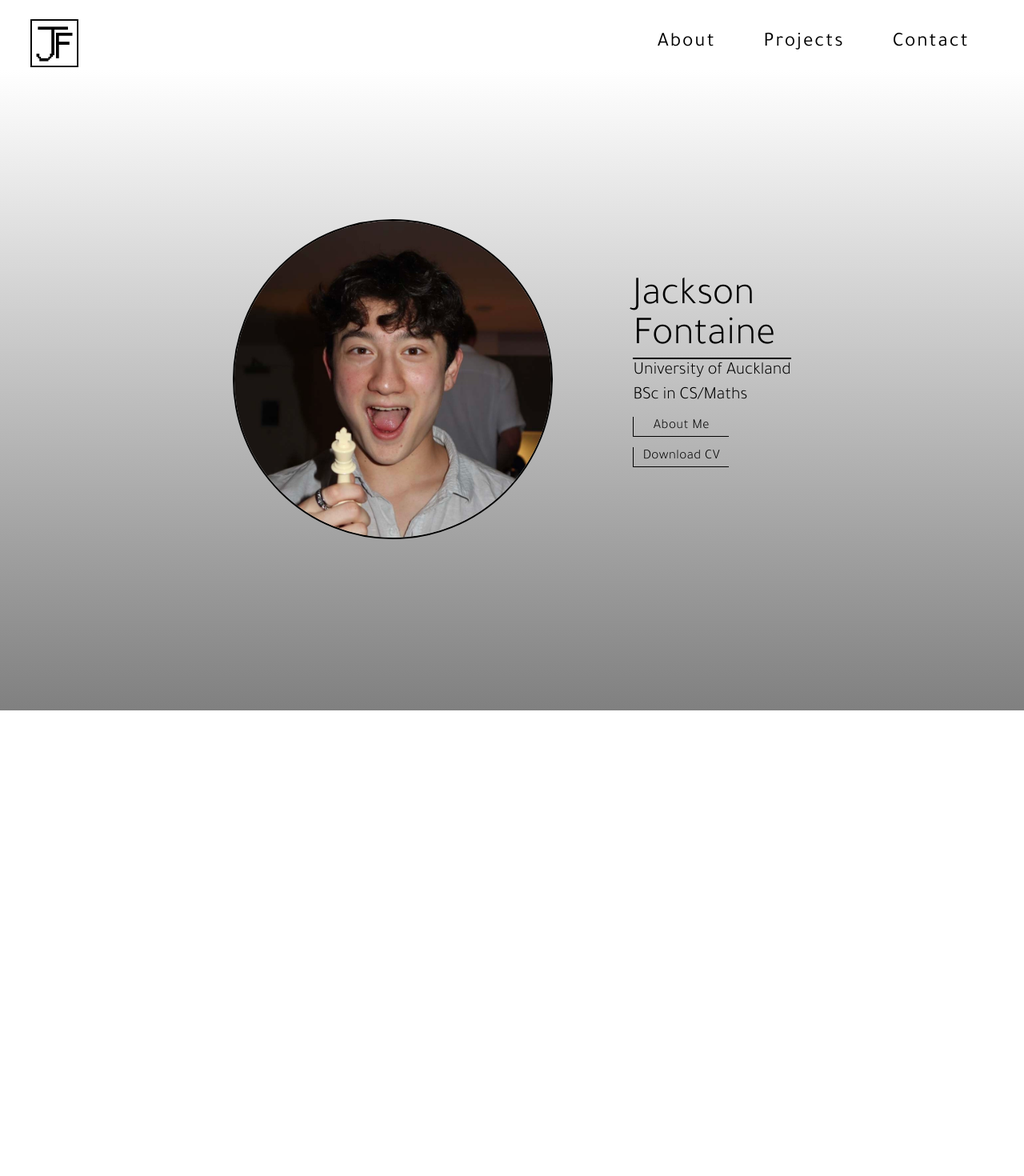
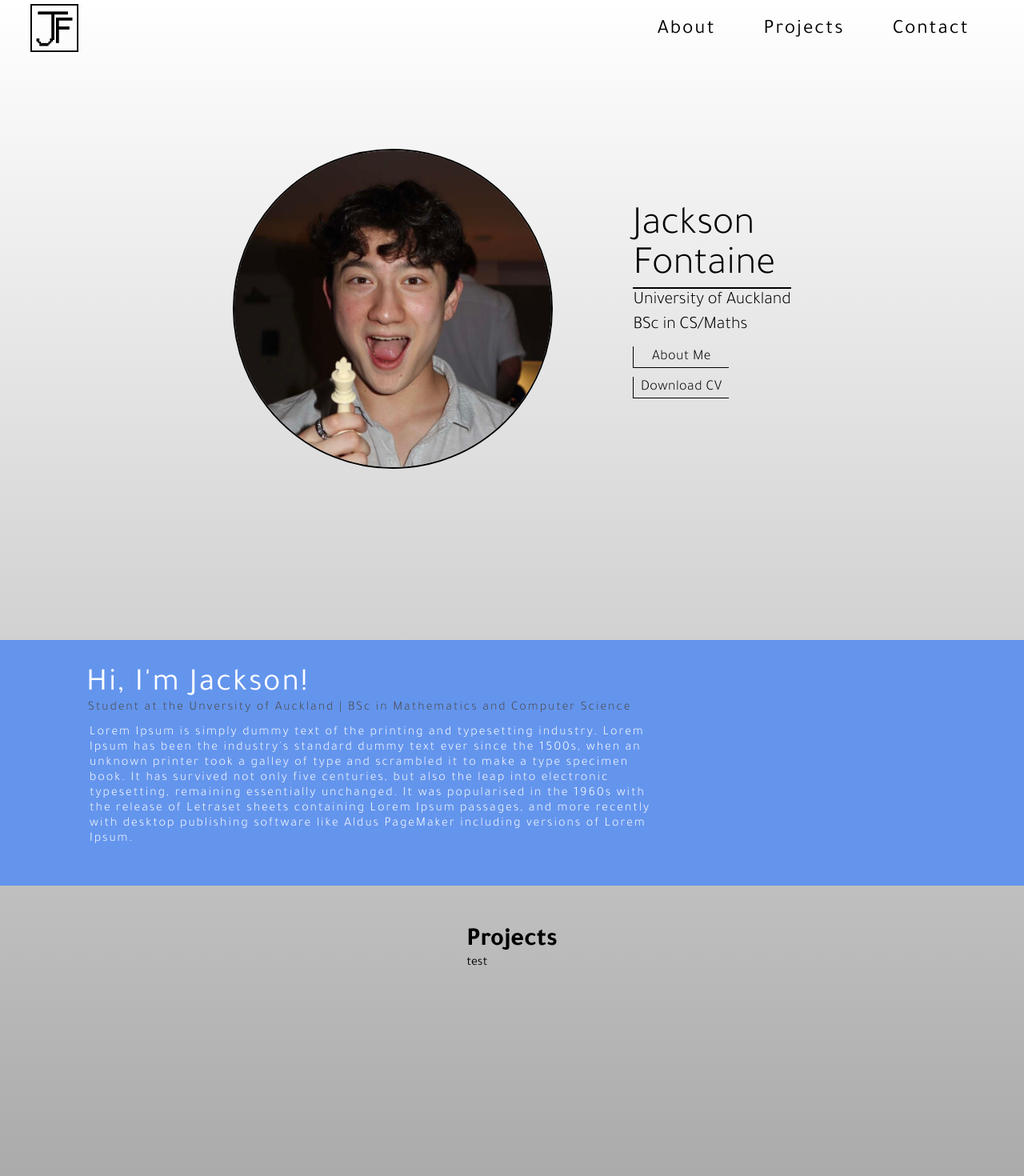
Before and after one commit to spartanjax/jf_portfolio, a React (Vite) app: page / in a window 1280 px wide. Shown: the top 1470 px of the page at 80% size. Before the commit the page ends 888 px from the top, so only its background shows below. Built offline with nearby package versions, Linux system fonts and the light colour scheme.

Commit message:
About Me, Functionality
Added about me section.

Added functionality to buttons.

```diff
--- a/package.json
+++ b/package.json
@@ -11,7 +11,8 @@
   },
   "dependencies": {
     "react": "^18.3.1",
-    "react-dom": "^18.3.1"
+    "react-dom": "^18.3.1",
+    "react-scroll": "^1.9.2"
   },
   "devDependencies": {
     "@eslint/js": "^9.17.0",
--- a/src/App.jsx
+++ b/src/App.jsx
@@ -1,12 +1,16 @@
 import React from 'react'
 import Navbar from './Components/Navbar/Navbar'
 import Hero from './Components/Hero/Hero'
+import About from './Components/About Me/about'
+import Projects from './Components/Projects/projects'
 
 const App = () => {
   return (
     <div>
         <Navbar/>
         <Hero/>
+        <About/>
+        <Projects/>
     </div>
   )
 }
--- /dev/null
+++ b/src/Components/About Me/about.css
@@ -0,0 +1,57 @@
+.about {
+    background-color:cornflowerblue;
+    left: 0;
+}
+
+.about .container{
+    display: flex;
+    flex-direction: column;
+    justify-content: center;
+    align-items: left;
+    padding: 1rem;
+    top: 0;
+    left: 0;
+    width: 90%;
+    margin-left: 5%;
+}
+
+.about h1 {
+    color: white;
+    font-size: 2.5rem;
+    text-align: left;
+    padding: 1rem;
+    font-weight: 400;
+    letter-spacing: 2px;
+    margin-left: 12px;
+}
+
+.about h3 {
+    color: rgb(75, 74, 74);
+    font-size: 1rem;
+    text-align: left;
+    font-weight: 300;
+    letter-spacing: 2px;
+    margin-left: 30px;
+    margin-top: -20px;
+}
+
+.about .blurb {
+    display: flex;
+    flex-direction: row;
+    justify-content: space-between;
+    align-items: left;
+    padding: 1rem;
+    top: 0;
+    left: 0;
+    margin-top: -20px;
+    width: 70%;
+}
+
+.about .blurb p{
+    color: white;
+    font-size: 1rem;
+    text-align: left;
+    padding: 1rem;
+    font-weight: 300;
+    letter-spacing: 2px;
+}
--- /dev/null
+++ b/src/Components/About Me/about.jsx
@@ -0,0 +1,18 @@
+import React from 'react'
+import './about.css'
+
+const about = () => {
+  return (
+    <div className="about">
+        <div className="container">
+            <h1>Hi, I'm Jackson!</h1>
+            <h3>Student at the Unversity of Auckland | BSc in Mathematics and Computer Science</h3>
+            <div className='blurb'>
+                <p>Lorem Ipsum is simply dummy text of the printing and typesetting industry. Lorem Ipsum has been the industry's standard dummy text ever since the 1500s, when an unknown printer took a galley of type and scrambled it to make a type specimen book. It has survived not only five centuries, but also the leap into electronic typesetting, remaining essentially unchanged. It was popularised in the 1960s with the release of Letraset sheets containing Lorem Ipsum passages, and more recently with desktop publishing software like Aldus PageMaker including versions of Lorem Ipsum.</p>
+            </div>
+        </div>
+    </div>
+  )
+}
+
+export default about
--- a/src/Components/Hero/Hero.css
+++ b/src/Components/Hero/Hero.css
@@ -1,7 +1,7 @@
 .hero-container{
     width: 100%;
     min-height: 100vh;
-    background-image: linear-gradient(white, gray);
+    /* background-image: linear-gradient(white, gray); */
     align-items: center;
     display: flex;
     background-position: center;
@@ -52,7 +52,7 @@ hr {
     cursor: pointer;
     font-weight: 300;
     transition: 0.4s ease-in;
-    font-size: 17px;
+    font-size: 18px;
     background: none;
     padding: 2px;
     border: 1px solid black;
--- a/src/Components/Hero/Hero.jsx
+++ b/src/Components/Hero/Hero.jsx
@@ -1,8 +1,21 @@
 import React from 'react'
 import './Hero.css'
+import CV from '../../assets/jf_cv_2025.pdf'
 import heroImg from '../../assets/HeroPhoto/king.jpg'
+import { Link, Element } from 'react-scroll';
 
 const Hero = () => {
+  function download(url) {
+    console.log("test");
+    const a = document.createElement('a');
+    a.href = url;
+    a.download = url.split('/').pop();
+    document.body.appendChild(a);
+    a.click();
+    document.body.removeChild(a);
+  }
+
+
   return (
     <div className='hero-container'>
       <div className='hero-image'>
@@ -13,9 +26,11 @@ const Hero = () => {
             <hr></hr>
             <h2>University of Auckland</h2>
             <h2>BSc in CS/Maths</h2>
-            <button className="btn">About Me</button>
+            <button className="btn">
+              <Link to="about" smooth={true} offset={-150} duration={500}>About Me</Link>
+            </button>
             <br/><br/>
-            <button className="btn">Download CV</button>
+            <button className="btn" onClick={()=>download(CV)}>Download CV</button>
         </div>
     </div>
   )
--- a/src/Components/Navbar/Navbar.css
+++ b/src/Components/Navbar/Navbar.css
@@ -1,13 +1,14 @@
 nav {
     width: 100%;
-    padding: 4px 0;
+    padding: 5px 0;
     top: 0;
     left: 0;
-    margin-top: 20px;
     display: flex;
     align-items: center;
     justify-content: space-between;
-
+    position: fixed;
+    transition: .5s;
+    z-index: 1000;
 }
 
 .logo {
@@ -20,3 +21,8 @@ nav ul li {
     margin: 5px 30px;
     font-size: 25px;
 }
+
+.dark-nav{
+    top: 0;
+    background-color: rgb(38, 150, 94);
+}
--- a/src/Components/Navbar/Navbar.jsx
+++ b/src/Components/Navbar/Navbar.jsx
@@ -1,15 +1,29 @@
 import React from 'react'
 import './Navbar.css'
 import logo from '../../assets/jf_logo.png'
+import { Link, Element } from 'react-scroll';
 
 const Navbar = () => {
+  const [sticky, setSticky] = React.useState(false);
+  React.useEffect(() => {
+    window.addEventListener("scroll", () => {
+      if (window.scrollY > 10) {
+        setSticky(true);
+      } else {
+        setSticky(false);
+      }
+    });
+  }, []);
+
   return (
-    <nav className="container">
-        <img src={logo} alt="JF Logo" className='logo' />
+    <nav className={`container ${sticky? 'dark-nav' : ''}`}>
+        <Link to="hero-container" smooth={true} offset={0} duration={500}>
+          <img src={logo} alt="JF Logo" className='logo' />
+        </Link>
         <ul>
-            <li><button className='navBut'>About</button></li>
-            <li><button className='navBut'>Projects</button></li>
-            <li><button className='navBut'>Contact</button></li>
+            <li><button className='navBut'><Link to="about" smooth={true} offset={-150} duration={500}>About</Link></button></li>
+            <li><button className='navBut'><Link to="projects" smooth={true} offset={-250} duration={500}>Projects</Link></button></li>
+            <li><button className='navBut'><Link to="about" smooth={true} offset={-100} duration={500}>Contact</Link></button></li>
         </ul>
     </nav>
   )
--- /dev/null
+++ b/src/Components/Projects/projects.css
@@ -0,0 +1,8 @@
+.projects{
+    display: flex;
+    flex-wrap: wrap;
+    justify-content: center;
+    align-items: center;
+    margin-top: 50px;
+    padding-bottom: 1000px;
+}
--- /dev/null
+++ b/src/Components/Projects/projects.jsx
@@ -0,0 +1,17 @@
+import React from 'react'
+import './projects.css'
+
+const projects = () => {
+  return (
+    <div className="projects">
+        <div className="container">
+            <h1>Projects</h1>
+            <div className='bottom'>
+                test
+            </div>
+        </div>
+    </div>
+  )
+}
+
+export default projects
--- a/src/index.css
+++ b/src/index.css
@@ -1,4 +1,8 @@
 @import url('https://fonts.googleapis.com/css2?family=Tajawal:wght@200;300;400;500;700;800;900&display=swap');
+
+body {
+    background-image: linear-gradient(white, gray);
+}
 
 *{
     font-family: "Tajawal", serif;
```
Also changed, not shown: 2 other files (tests, documents, lock files or other folders).
